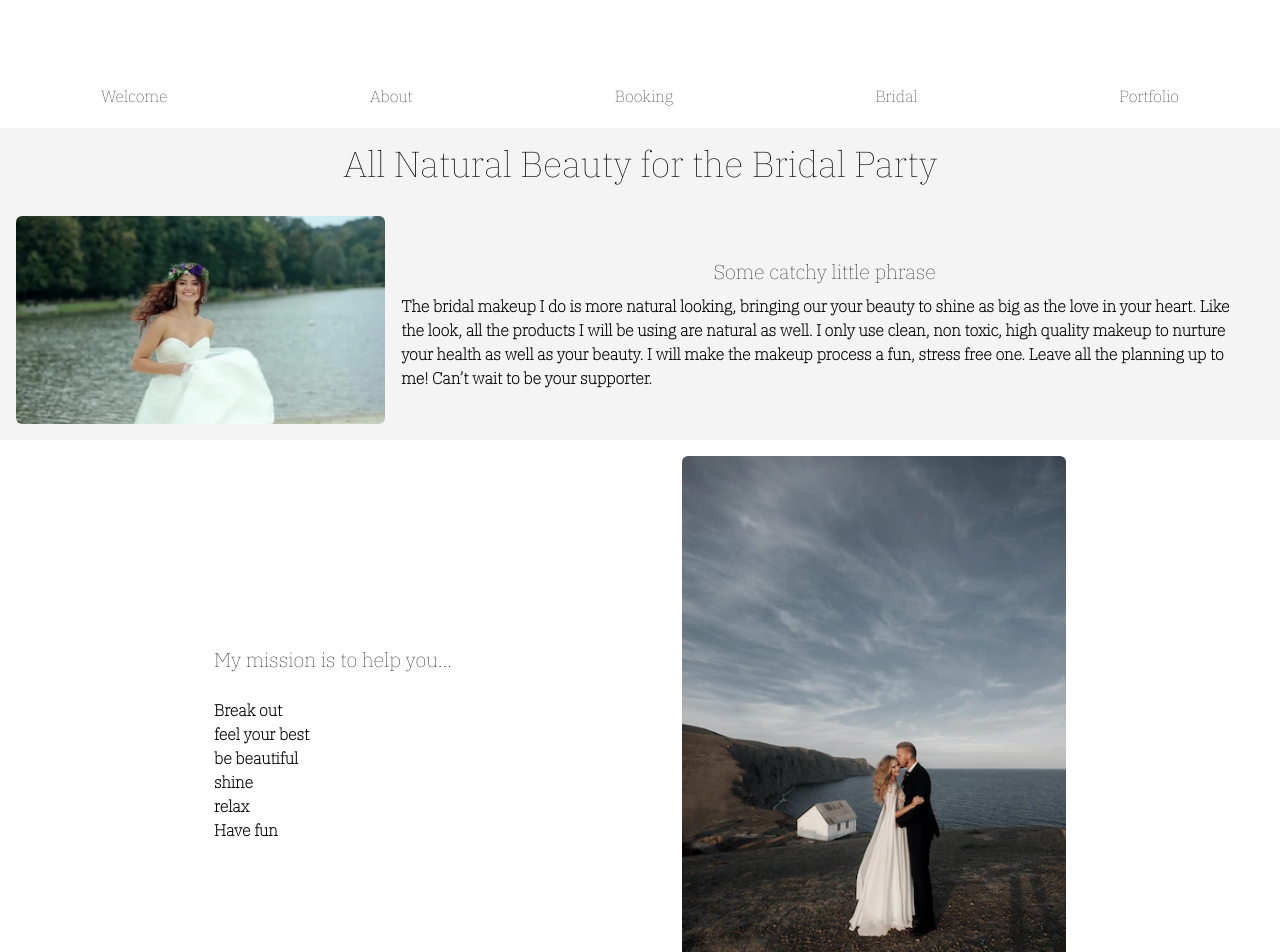
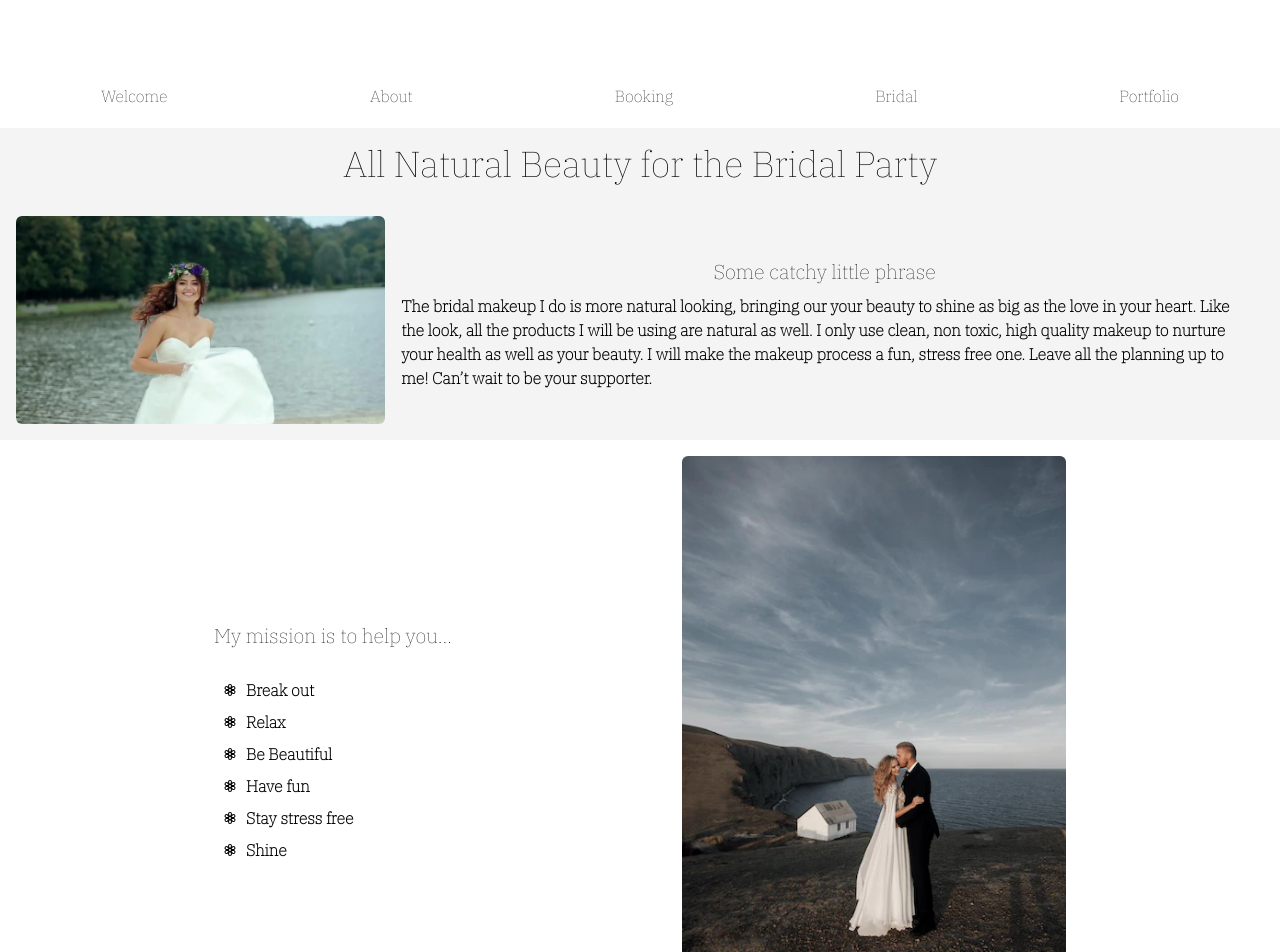
Before and after one commit to ImmanuelCurrah/Hudson-Makeup, a React (Create React App) app in the folder client/: page /bridal in a window 1280 px wide. Shown: the top 952 px of the page. Built offline with nearby package versions, Linux system fonts and the light colour scheme.

Commit message:
bridal mission is done

```diff
--- a/client/src/components/bridal-components/bridal-mission/BridalMission.jsx
+++ b/client/src/components/bridal-components/bridal-mission/BridalMission.jsx
@@ -1,4 +1,5 @@
 import bride from "../../../assets/bridal-filler-pics/bridal-mission.png";
+import { BsFlower3 } from "react-icons/bs";
 
 export default function BridalMission() {
   return (
@@ -10,12 +11,30 @@ export default function BridalMission() {
         <br />
         <div>
           <ul className="font-IBM-Plex-Serif font-semibold text-left">
-            <li>Break out</li>
-            <li>feel your best</li>
-            <li>be beautiful</li>
-            <li>shine</li>
-            <li>relax</li>
-            <li>Have fun</li>
+            <div className="flex flex-row items-center mx-">
+              <BsFlower3 className="m-2" />
+              <li>Break out</li>
+            </div>
+            <div className="flex flex-row items-center mx-">
+              <BsFlower3 className="m-2" />
+              <li>Relax</li>
+            </div>
+            <div className="flex flex-row items-center mx-">
+              <BsFlower3 className="m-2" />
+              <li>Be Beautiful</li>
+            </div>
+            <div className="flex flex-row items-center mx-">
+              <BsFlower3 className="m-2" />
+              <li>Have fun</li>
+            </div>
+            <div className="flex flex-row items-center mx-">
+              <BsFlower3 className="m-2" />
+              <li>Stay stress free</li>
+            </div>
+            <div className="flex flex-row items-center mx-">
+              <BsFlower3 className="m-2" />
+              <li>Shine</li>
+            </div>
           </ul>
         </div>
       </div>
```
